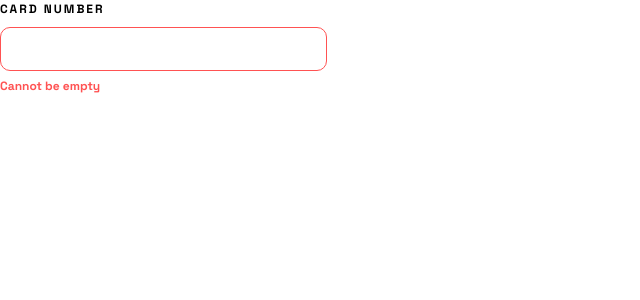
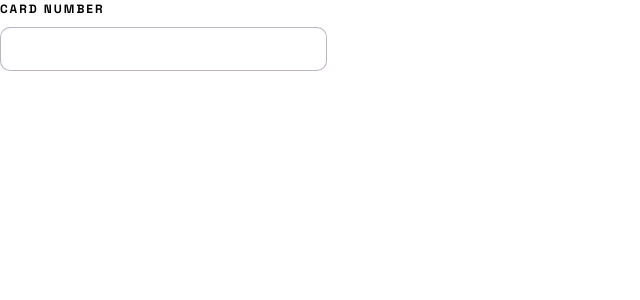
Before and after one commit to fkrunic/frontend-mentor-interactive-card-details-form, a Vue app: page / in a window 1280 px wide. Shown: the top 300 px of the page, without its empty margins (0-640 px from the left). Built offline with nearby package versions, Linux system fonts and the light colour scheme.

Commit message:
input only checked on update-status

```diff
--- a/src/app.ts
+++ b/src/app.ts
@@ -1,25 +1,38 @@
 import { defineStore } from 'pinia'
-import { computed, ref } from 'vue'
+import { ref } from 'vue'
 
 export type Status
-  = { kind: 'ok' }
+  = { kind: 'unchecked' }
+  | { kind: 'ok' }
   | { kind: 'error', message: string }
 
-const statusOK = { kind: 'ok' } as Status
-const statusError = (message: string) => {
-  return { kind: 'error', message } as Status
+type Validator = (input: string) => Status
+
+const nonEmpty = (input: string): Status => {
+  return input !== '' ? { kind: 'ok' } : { kind: 'error', message: 'Cannot be empty' }
 }
 
-export const buildInputStore = (name: string) => {
+export const buildInputStore = (name: string, validators: Array<Validator>) => {
   return defineStore(name, () => {
     const input = ref('')
-    const status = computed(() => {
-      return input.value !== '' ? statusOK : statusError('Cannot be empty')
-    })
-    const update = (newInput: string): void => { input.value = newInput }
-    return { input, status, update }
+    const status = ref({ kind: 'unchecked' } as Status)
+    const updateStatus = () => {
+
+      // Return first validation error that occurs.
+      for (let validate of validators) {
+        const check = validate(input.value)
+        if (check.kind === 'error') {
+          return check
+        }
+      }
+
+      // If no validation error occurs, return OK.
+      return { kind: 'ok' }
+    }
+    const updateInput = (newInput: string): void => { input.value = newInput }
+    return { input, status, updateInput, updateStatus }
   })
 }
 
-export const useNameStore = buildInputStore('name')
-export const useNumberStore = buildInputStore('number')
+export const useNameStore = buildInputStore('name', [nonEmpty])
+export const useNumberStore = buildInputStore('number', [nonEmpty])
--- a/src/components/NumberInput.vue
+++ b/src/components/NumberInput.vue
@@ -4,7 +4,7 @@ import FieldInput from './FieldInput.vue';
 import { useNumberStore } from '../app'
 
 const store = useNumberStore()
-const onInput = (input: string): void => store.update(input)
+const onInput = (input: string): void => store.updateInput(input)
 </script>
 
 <template>
```
